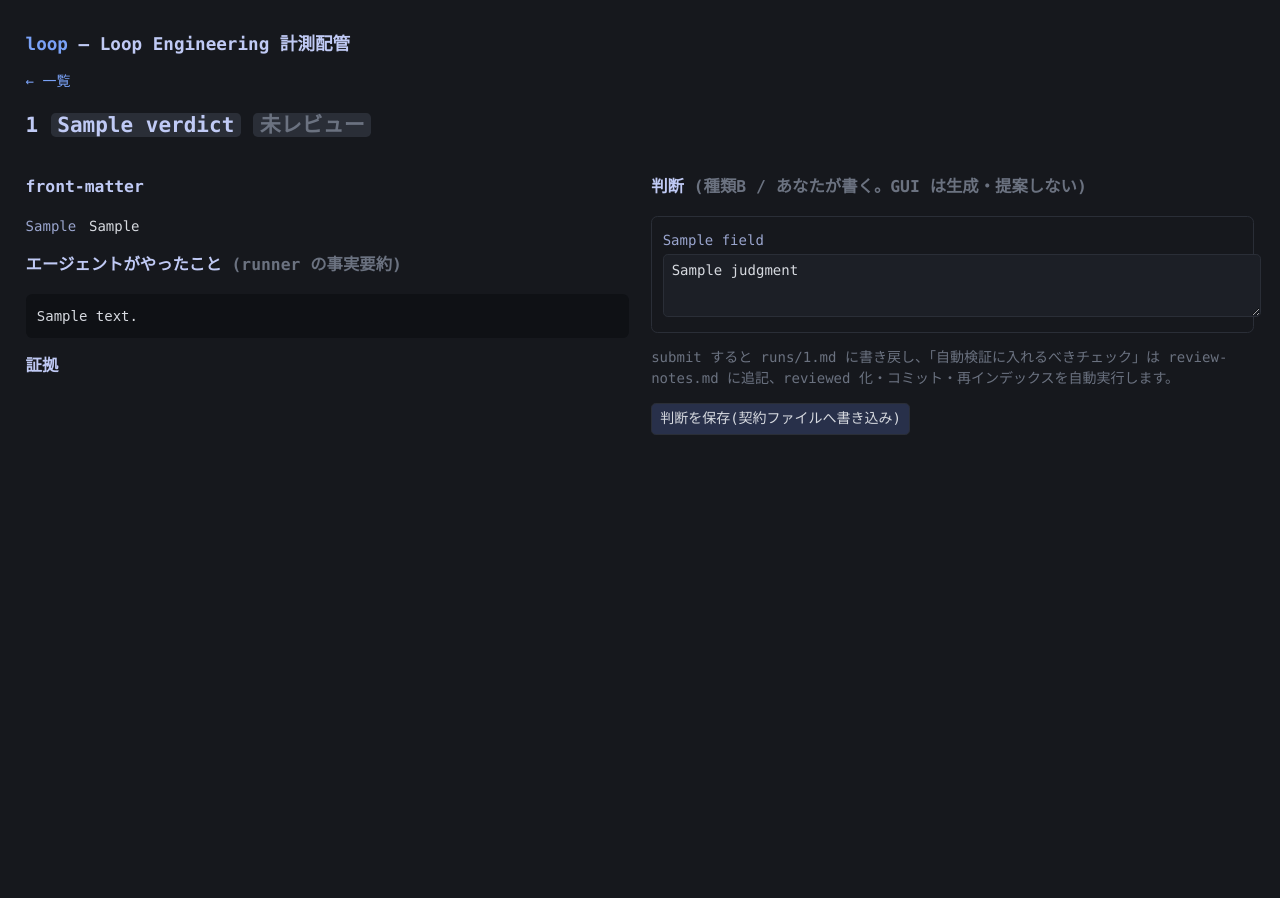
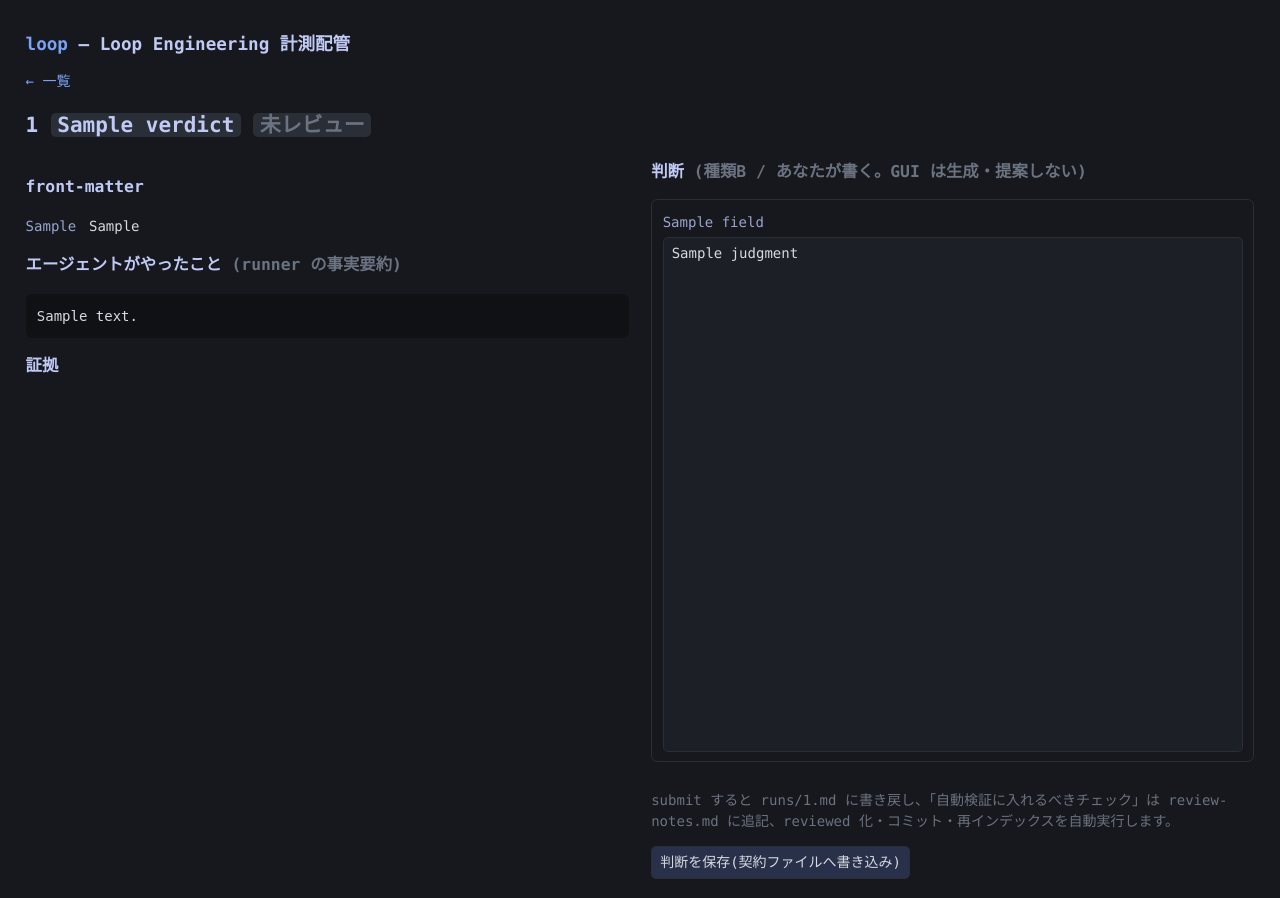
Before and after one commit to void2610/loop, a FastAPI app: template webapp/templates/detail.html in a window 1280 px wide. Before the commit the page ends 435 px from the top, so only its background shows below. Run offline with FastAPI, Linux system fonts and the light colour scheme; the template is opened without the code that fills it: most values are stand-ins (such as "Sample title", 1, 10 or a date in 2020); some libraries are stand-ins or nearby versions.

Commit message:
Web: 判断ペインを画面縦いっぱいに / 横はみ出しを修正
- 判断列を sticky + height:calc(100vh-5rem) にし、4つのテキストエリアで残り高さを
  flex 分配(学び欄は grow2 で広め)。保存ボタンは下部固定。
- box-sizing:border-box を全要素に適用し width:100%+padding/border の幅超過による
  横スクロールを解消。判断テキストエリアは resize:none で幅固定。

Co-Authored-By: Claude Opus 4.8 (1M context) <noreply@anthropic.com>

```diff
--- a/webapp/templates/base.html
+++ b/webapp/templates/base.html
@@ -7,8 +7,10 @@
   <script src="https://unpkg.com/htmx.org@1.9.12"></script>
   <style>
     :root { color-scheme: dark; }
+    *, *::before, *::after { box-sizing: border-box; }
     body { font: 14px/1.5 ui-monospace, SFMono-Regular, Menlo, monospace;
-           margin: 0; padding: 1.2rem 1.6rem; background:#16181d; color:#d7dae0; }
+           margin: 0; padding: 1.2rem 1.6rem; background:#16181d; color:#d7dae0;
+           overflow-x: hidden; }
     a { color:#7aa2f7; text-decoration:none; } a:hover { text-decoration:underline; }
     h1,h2,h3 { color:#c0caf5; } h1 { font-size:1.1rem; }
     table { border-collapse: collapse; width:100%; }
@@ -25,6 +27,17 @@
     pre { background:#0f1115; padding:.7rem; border-radius:.4rem; overflow:auto; max-height:28rem; }
     .diff .add{color:#9ece6a;} .diff .del{color:#f7768e;} .diff .hd{color:#7aa2f7;}
     .grid { display:grid; grid-template-columns: 1fr 1fr; gap:1.4rem; align-items:start; }
+    /* 判断ペイン: 画面の縦いっぱいを使い、テキストエリアで残り高さを分配 */
+    .review-pane { position:sticky; top:1rem; height:calc(100vh - 5rem);
+                   display:flex; flex-direction:column; min-height:0; }
+    .review-pane h3 { margin:.1rem 0 .5rem; }
+    .judgment-form { flex:1; display:flex; flex-direction:column; min-height:0; min-width:0; }
+    .judgment-form fieldset { flex:1; display:flex; flex-direction:column;
+                              gap:.1rem; min-height:0; min-width:0; overflow-y:auto; overflow-x:hidden; }
+    .judgment-form label { margin:.45rem 0 .15rem; }
+    .judgment-form textarea { flex:1 1 0; min-height:3rem; width:100%; max-width:100%; resize:none; }
+    .judgment-form textarea.grow2 { flex:2.2 1 0; }
+    .judgment-form .actions { padding-top:.5rem; }
     .muted{color:#6b7280;} fieldset{border:1px solid #2a2e37;border-radius:.4rem;margin:.4rem 0;}
     label{display:block;color:#9aa5ce;margin:.5rem 0 .2rem;}
     dl{display:grid;grid-template-columns:max-content 1fr;gap:.1rem .8rem;margin:0;}
--- a/webapp/templates/detail.html
+++ b/webapp/templates/detail.html
@@ -26,17 +26,19 @@
     {% if evidence.transcript %}<p><a href="/run/{{run_id}}/transcript">transcript を読む</a> <a href="/run/{{run_id}}/file/transcript.jsonl" target="_blank" class="muted">(生 JSONL)</a></p>{% endif %}
   </div>
 
-  <div>
+  <div class="review-pane">
     <h3>判断 <span class="muted">(種類B / あなたが書く。GUI は生成・提案しない)</span></h3>
-    <form method="post" action="/run/{{run_id}}/judge">
+    <form class="judgment-form" method="post" action="/run/{{run_id}}/judge">
       <fieldset>
       {% for key,label in fields %}
         <label for="{{key}}">{{label}}</label>
-        <textarea id="{{key}}" name="{{key}}">{{ judgment[key] }}</textarea>
+        <textarea id="{{key}}" name="{{key}}" class="{{ 'grow2' if key == 'learning' else '' }}">{{ judgment[key] }}</textarea>
       {% endfor %}
       </fieldset>
-      <p class="muted">submit すると runs/{{run_id}}.md に書き戻し、「自動検証に入れるべきチェック」は review-notes.md に追記、reviewed 化・コミット・再インデックスを自動実行します。</p>
-      <button type="submit">判断を保存(契約ファイルへ書き込み)</button>
+      <div class="actions">
+        <p class="muted">submit すると runs/{{run_id}}.md に書き戻し、「自動検証に入れるべきチェック」は review-notes.md に追記、reviewed 化・コミット・再インデックスを自動実行します。</p>
+        <button type="submit">判断を保存(契約ファイルへ書き込み)</button>
+      </div>
     </form>
   </div>
 </div>
```
